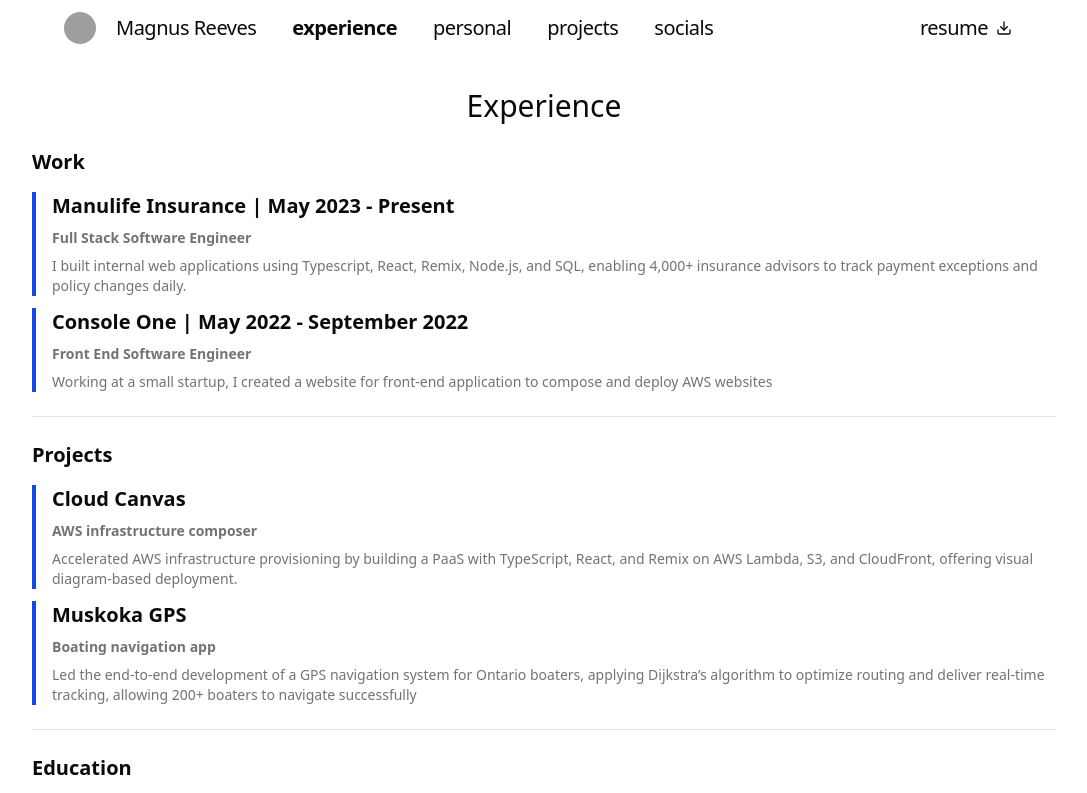
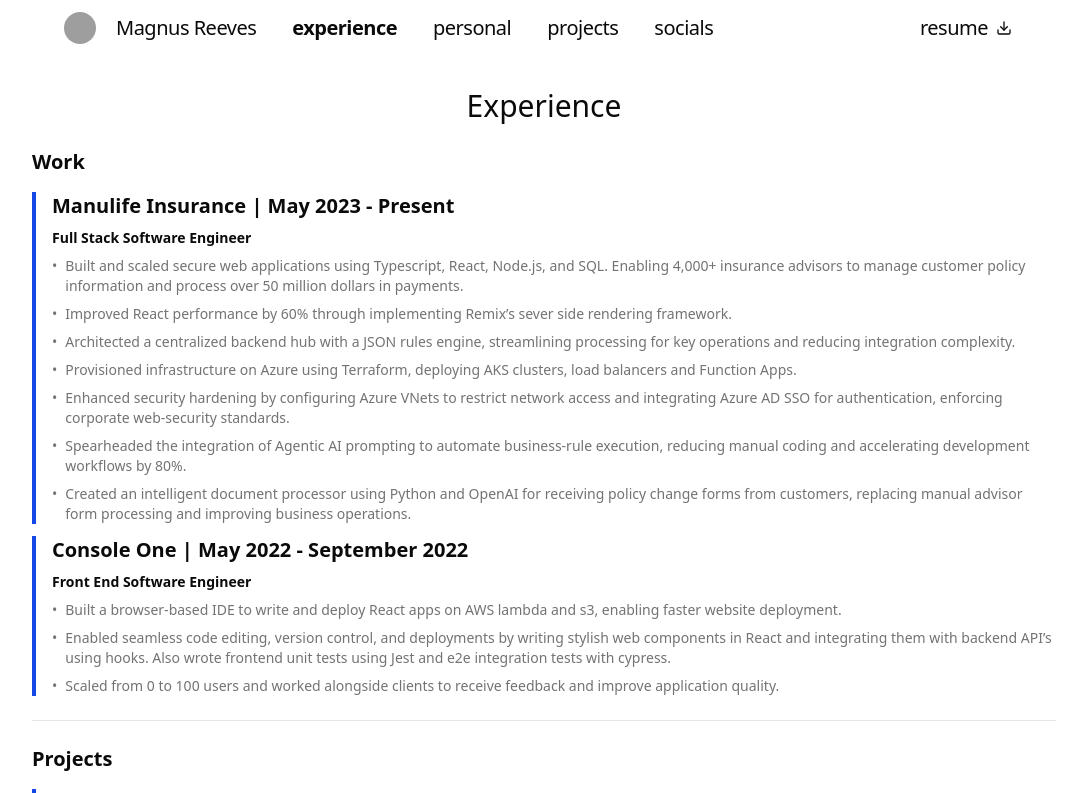
Before and after one commit to rreeves8/personal-site-v3, a Next.js app: page /experience in a window 1280 px wide. Shown: the top 793 px of the page, without its empty margins (96-1183 px from the left). Built offline with nearby package versions, Linux system fonts and the light colour scheme; grey boxes are pictures that could not be loaded; what @iconify/tailwind4 would draw is missing.

Commit message:
Update page.tsx

```diff
--- a/app/experience/page.tsx
+++ b/app/experience/page.tsx
@@ -65,14 +65,24 @@
       {
         title: "Manulife Insurance | May 2023 - Present",
         subtitle: "Full Stack Software Engineer",
-        description:
-          "I built internal web applications using Typescript, React, Remix, Node.js, and SQL, enabling 4,000+ insurance advisors to track payment exceptions and policy changes daily.",
+        description: [
+          "Built and scaled secure web applications using Typescript, React, Node.js, and SQL. Enabling 4,000+ insurance advisors to manage customer policy information and process over 50 million dollars in payments.",
+          "Improved React performance by 60% through implementing Remix’s sever side rendering framework.",
+          "Architected a centralized backend hub with a JSON rules engine, streamlining processing for key operations and reducing integration complexity.",
+          "Provisioned infrastructure on Azure using Terraform, deploying AKS clusters, load balancers and Function Apps.",
+          "Enhanced security hardening by configuring Azure VNets to restrict network access and integrating Azure AD SSO for authentication, enforcing corporate web-security standards.",
+          "Spearheaded the integration of Agentic AI prompting to automate business-rule execution, reducing manual coding and accelerating development workflows by 80%.",
+          "Created an intelligent document processor using Python and OpenAI for receiving policy change forms from customers, replacing manual advisor form processing and improving business operations.",
+        ],
       },
       {
         title: "Console One | May 2022 - September 2022",
         subtitle: "Front End Software Engineer",
-        description:
-          "Working at a small startup, I created a website for front-end application to compose and deploy AWS websites",
+        description: [
+          "Built a browser-based IDE to write and deploy React apps on AWS lambda and s3, enabling faster website deployment.",
+          "Enabled seamless code editing, version control, and deployments by writing stylish web components in React and integrating them with backend API’s using hooks. Also wrote frontend unit tests using Jest and e2e integration tests with cypress.",
+          "Scaled from 0 to 100 users and worked alongside clients to receive feedback and improve application quality.",
+        ],
       },
     ],
   },
@@ -115,7 +125,7 @@
   title: string;
   data: Array<{
     subtitle: string;
-    description: string | React.ReactNode;
+    description: string | string[];
     title: string;
   }>;
 }) {
@@ -130,12 +140,25 @@
               className="flex flex-col space-y-2 border-l-4 border-blue-700 pl-4"
             >
               <h3 className="text-md sm:text-xl font-semibold">{item.title}</h3>
-              <p className="text-sm sm:text-md text-muted-foreground font-bold">
+              <p className="text-sm sm:text-md font-semibold">
                 {item.subtitle}
               </p>
-              <p className="text-xs sm:text-sm text-muted-foreground">
-                {item.description}
-              </p>
+              {typeof item.description === "object" ? (
+                item.description.map((m, i) => (
+                  <div key={i} className="flex flex-row items-start gap-2">
+                    <p className="text-xs sm:text-sm text-muted-foreground">
+                      •
+                    </p>
+                    <p className="text-xs sm:text-sm text-muted-foreground">
+                      {m}
+                    </p>
+                  </div>
+                ))
+              ) : (
+                <p className="text-xs sm:text-sm text-muted-foreground">
+                  {item.description}
+                </p>
+              )}
             </div>
           ))}
         </div>
```
